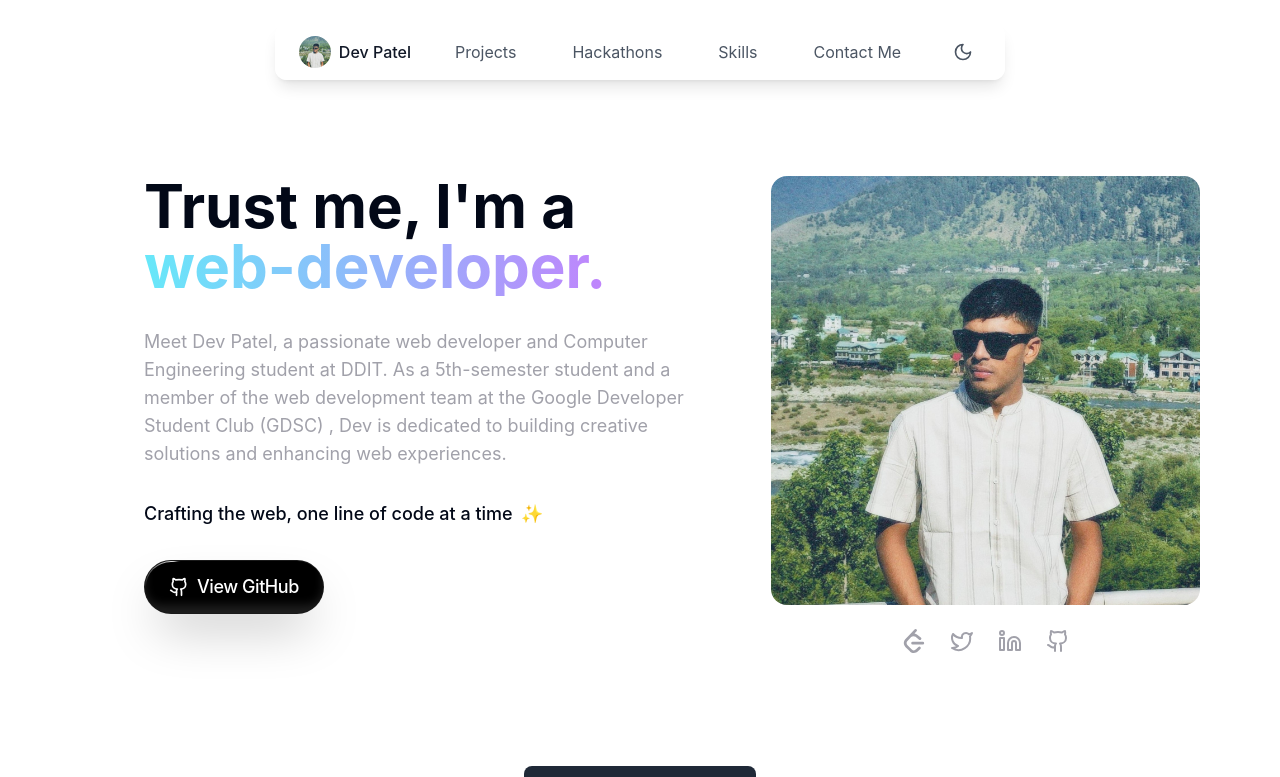
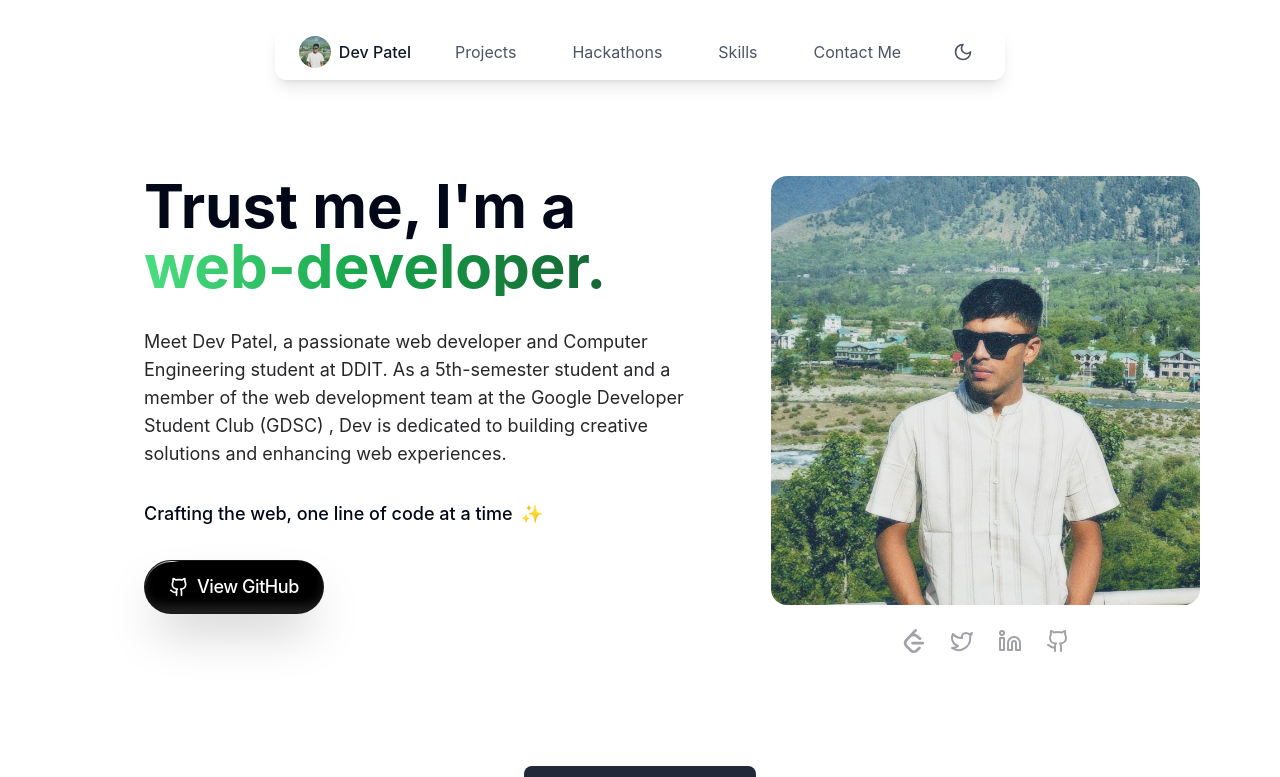
Before and after one commit to Dev22Patel/DevWeb, a React (Vite) app in the folder DevWeb/: page / in a window 1280 px wide. Shown: the top 777 px of the page. Built offline with nearby package versions, Linux system fonts and the light colour scheme.

Commit message:
minor changes

```diff
--- a/DevWeb/src/pages/Hero.tsx
+++ b/DevWeb/src/pages/Hero.tsx
@@ -6,13 +6,13 @@ export function Hero() {
       <div className="space-y-1">
         <h1 className="text-3xl sm:text-4xl md:text-5xl lg:text-6xl font-bold leading-tight">
           Trust me, I'm a{" "}
-          <span className="text-transparent bg-clip-text bg-gradient-to-r from-cyan-300 to-purple-400 inline-block">
+          <span className="text-transparent bg-clip-text bg-gradient-to-r from-green-400 via-green-600 to-green-800  dark:bg-gradient-to-r dark:from-cyan-300 dark:to-purple-400 inline-block">
             web-developer.
           </span>
         </h1>
       </div>
       <div className="space-y-6">
-        <p className="text-base sm:text-lg text-zinc-400 max-w-2xl leading-relaxed">
+        <p className="text-base sm:text-lg text-zinc-800 dark:text-zinc-400 max-w-2xl leading-relaxed">
           Meet Dev Patel, a passionate web developer and Computer Engineering student at DDIT.
           As a 5th-semester student and a member of the web development team at the{" "}
             Google Developer Student Club (GDSC)
```
